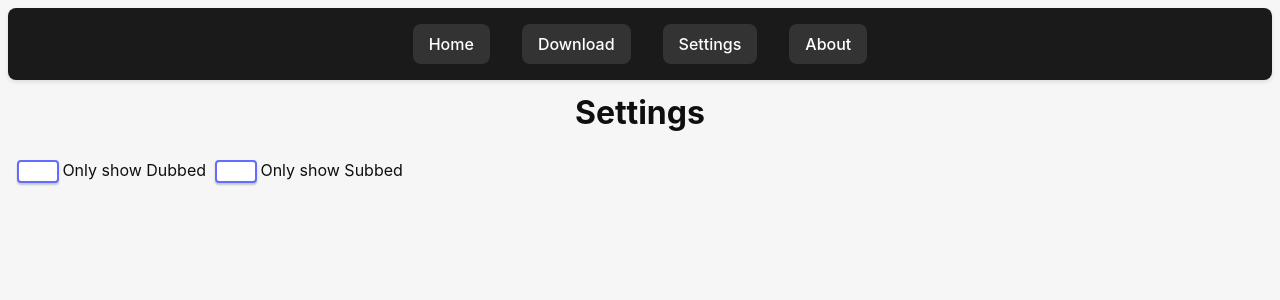
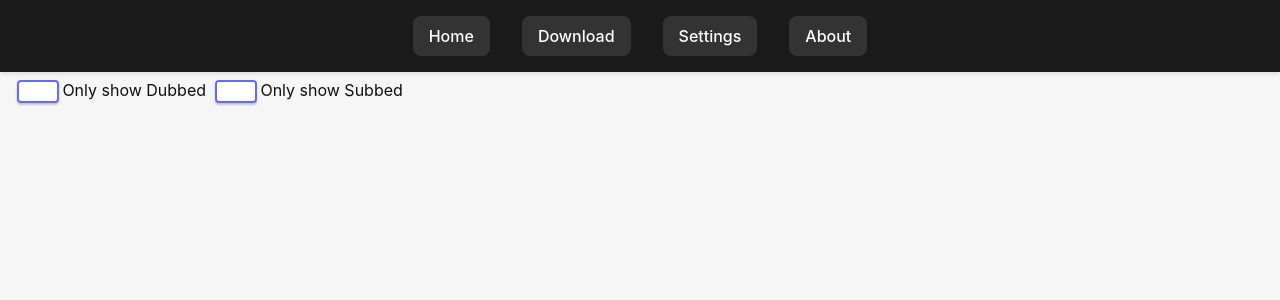
Before and after one commit to zerodev-exe/anidl-gui, a React (Vite) app: page /settings in a window 1280 px wide. Shown: the top 300 px of the page. Built offline with nearby package versions, Linux system fonts and the light colour scheme.

Commit message:
Added a static header

```diff
--- a/components/Header.css
+++ b/components/Header.css
@@ -1,8 +1,12 @@
 .header {
+  position: fixed;
+  top: 0;
+  left: 0;
+  right: 0;
+  z-index: 1000;
   background-color: #1a1a1a;
   padding: 1rem 0;
   box-shadow: 0 2px 4px rgba(0, 0, 0, 0.1);
-  border-radius: 0.5rem;
 }
 
 .nav {
```
